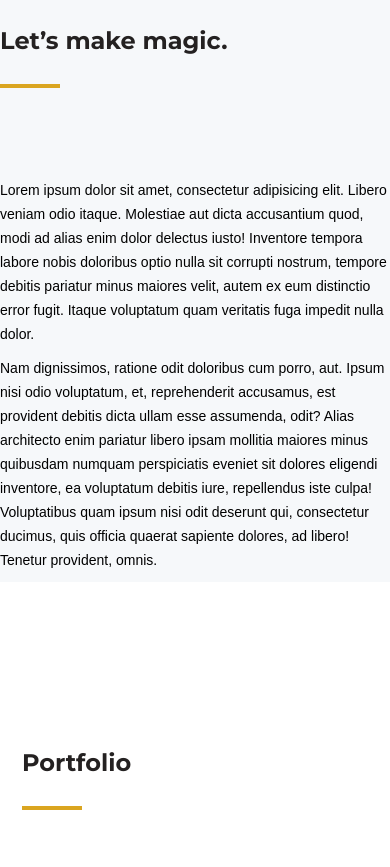
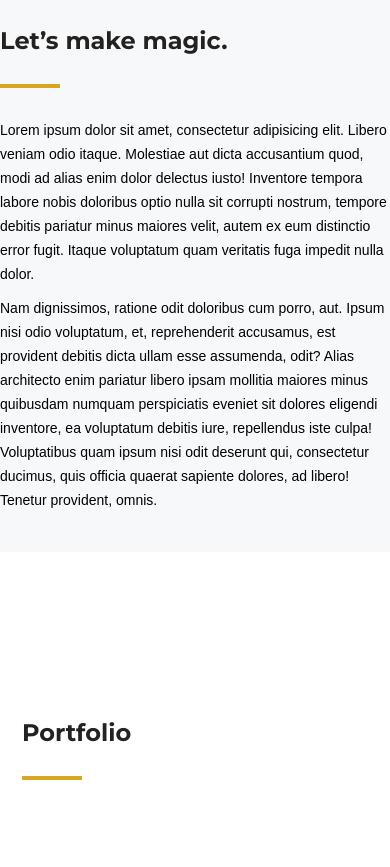
Before and after one commit to aekhabarov/oxygen, a plain HTML site: page index.html in a window 390 px wide. Shown: the part 3191-4058 px from the top of the page. Drawn offline with Linux system fonts and the light colour scheme.

Commit message:
продолжение работы над адаптивом

```diff
--- a/style.css
+++ b/style.css
@@ -733,8 +733,13 @@
   .about_text,
   .expertise__content-text,
   .expertise__content,
-  .expertise__modules {
+  .expertise__modules,
+  .magic__content-text {
     margin: 40px 0;
+  }
+
+  .magic__content {
+    padding: 0 20px;
   }
 
   .expertise__content,
```
